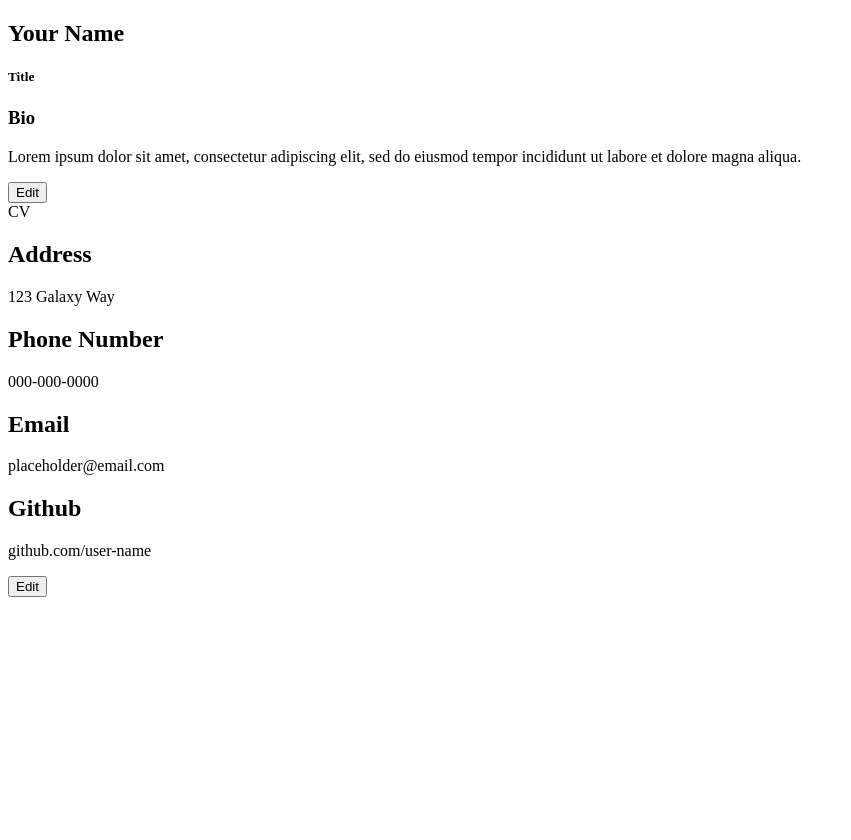
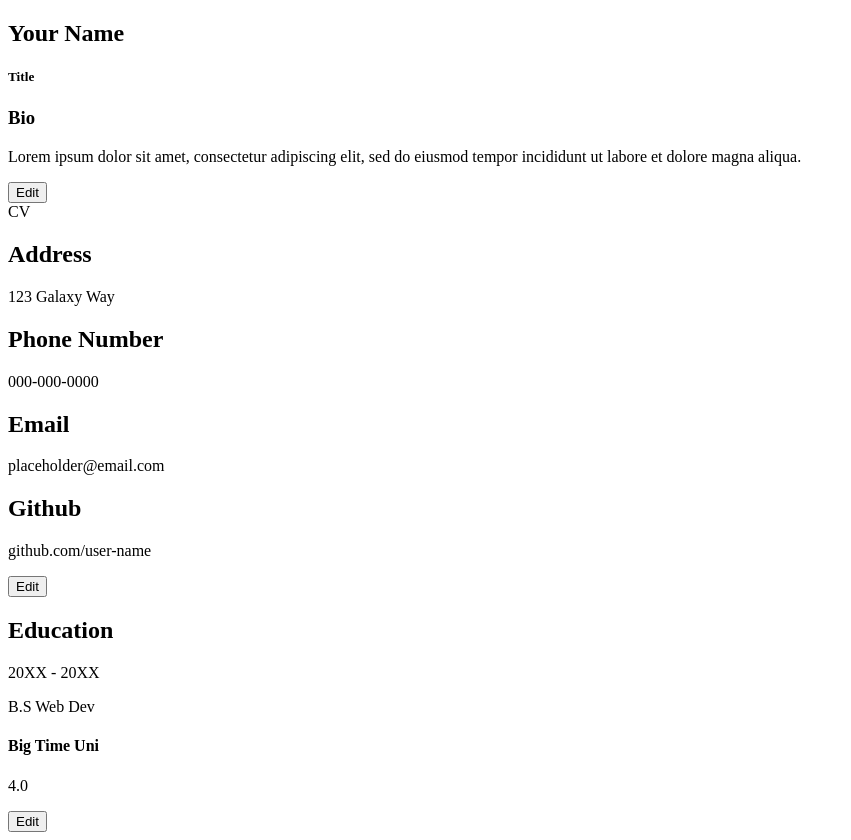
Before and after one commit to greedisgud/CV-Project, a React (Create React App) app in the folder cv-project/: page / in a window 1280 px wide. Shown: the whole page, without its empty margins (0-851 px from the left). Before the commit the page ends 800 px from the top, so only its background shows below. Built offline with nearby package versions, Linux system fonts and the light colour scheme; grey boxes are pictures that could not be loaded.

Commit message:
added education section

```diff
--- a/cv-project/src/App.js
+++ b/cv-project/src/App.js
@@ -1,6 +1,7 @@
 import React, { Component } from "react";
 import Info from "./components/Info";
 import Bio from "./components/Bio";
+import Education from "./components/Education";
 
 class App extends Component {
   render() {
@@ -8,6 +9,7 @@ class App extends Component {
       <div id="cv">
         <Bio />
         <Info />
+        <Education />
       </div>
     );
   }
--- a/cv-project/src/components/Education.js
+++ b/cv-project/src/components/Education.js
@@ -9,6 +9,7 @@ class Education extends Component {
       degree: "",
       school: "",
       gpa: "",
+      edit: false,
     };
   }
 
@@ -23,4 +24,65 @@ class Education extends Component {
   handleDegreeChange = (e) => {
     this.setState({ degree: e.target.value });
   };
+
+  handleSchoolChange = (e) => {
+    this.setState({ school: e.target.value });
+  };
+
+  handleGpaChange = (e) => {
+    this.setState({ gpa: e.target.value });
+  };
+
+  toggleEdit = () => {
+    this.setState((prevState) => ({
+      edit: !prevState.edit,
+    }));
+  };
+
+  render() {
+    const { startDate, endDate, degree, school, gpa, edit } = this.state;
+
+    return (
+      <div id="education">
+        <h2>Education</h2>
+        <p className="eduLength">
+          <span>
+            {startDate ? startDate : "20XX"} - {endDate ? endDate : "20XX"}
+          </span>
+          <p className="degree">{degree ? degree : "B.S Web Dev"}</p>
+        </p>
+        <h4 className="school">{school ? school : "Big Time Uni"}</h4>
+        <p className="gpa">{gpa ? gpa : "4.0"}</p>
+        <button className="edit-toggle" type="button" onClick={this.toggleEdit}>
+          Edit
+        </button>
+
+        {edit && (
+          <form>
+            <label htmlFor="startDate"> Start Date:</label>
+            <input
+              id="startDate"
+              type="text"
+              onChange={this.handleStartDateChange}
+            />
+            <label htmlFor="endDate">End Date: </label>
+            <input
+              id="endDate"
+              type="text"
+              onChange={this.handleEndDateChange}
+            />
+            <label htmlFor="degree">Degree: </label>
+            <input id="degree" type="text" onChange={this.handleDegreeChange} />
+            <label htmlFor="school">School: </label>
+            <input id="school" type="text" onChange={this.handleSchoolChange} />
+            <label htmlFor="gpa">GPA: </label>
+            <input id="gpa" type="text" onChange={this.handleGpaChange} />
+            <button onClick={this.toggleEdit}>Close Edit</button>
+          </form>
+        )}
+      </div>
+    );
+  }
 }
+
+export default Education;
```
